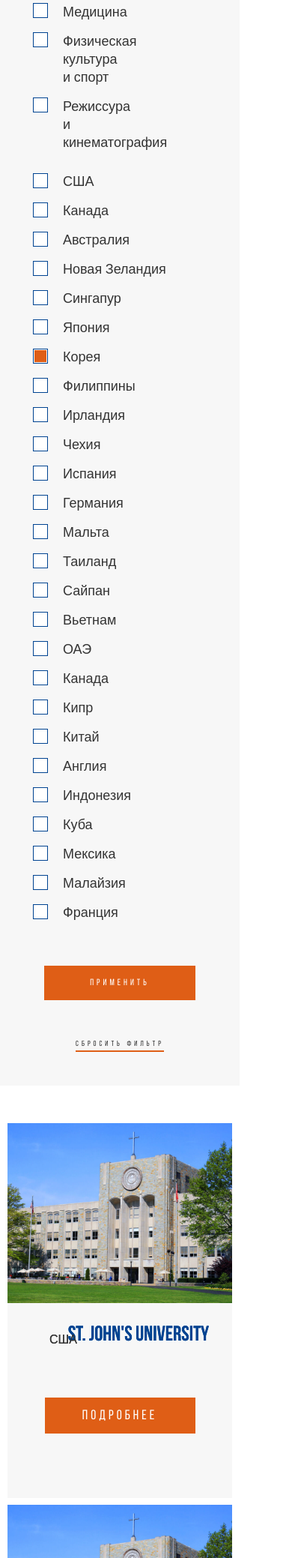
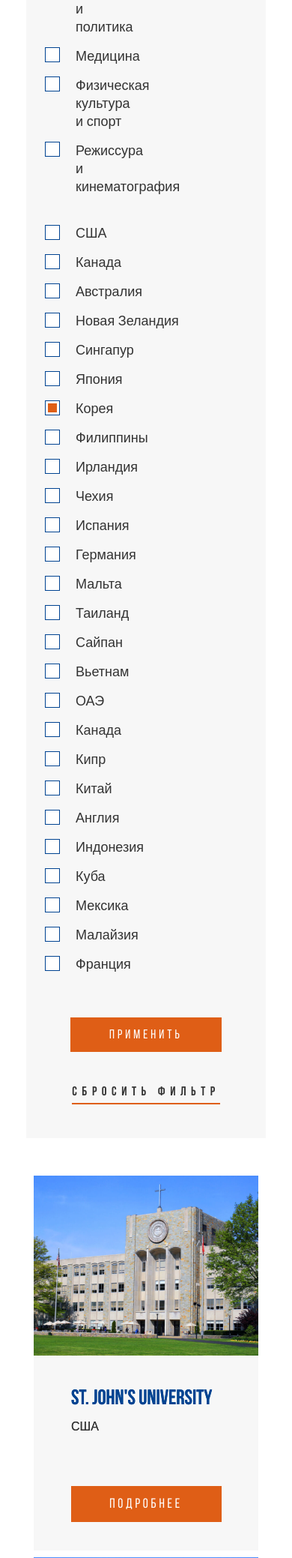
Before and after one commit to denver411/denver411.github.io, a PHP site: page / in a window 390 px wide. Shown: the part 1993-4071 px from the top of the page at 75% size. Run offline with PHP 8.4, Linux system fonts and the light colour scheme; some libraries are stand-ins or nearby versions.

Commit message:
Add files via upload

```diff
--- a/exelente_ru/css/content.css
+++ b/exelente_ru/css/content.css
@@ -131,23 +137,25 @@ a {
 @media (max-width: 576px) {
 	.content.content__schools {
 		max-width: 320px;
+		display: flex;
+		justify-content: space-between;
+		align-items: flex-start;
 		flex-wrap: wrap;
+		margin: 0 auto;
+		margin-bottom: 50px;
 		background: #F7F7F7;
-		margin-bottom: 50px;
 	}
 }
 
 .sidebar-header-adaptive {
 	display: none;
 }
+.sidebar {
+	min-width: 204px;
+  		margin-left: 0; //????
+	background: #F7F7F7;
+	box-shadow: 8px 8px 10px rgba(0, 67, 145, 0.3);
 
-@media (min-width: 577px) {
-	.sidebar {
-		min-width: 190px;
-		margin-left: 0;
-		background: #F7F7F7;
-		box-shadow: 8px 8px 10px rgba(0, 67, 145, 0.3);
-	}
 }
 @media (min-width: 1280px) {
 	.sidebar {
@@ -166,6 +174,17 @@ margin-left: -50px;
 	position: relative;
 }
 
+@media (max-width: 576px) {
+	.sidebar {
+		max-width: 320px;
+		margin: 0 auto;
+		background: #F7F7F7;
+		box-shadow: none;
+	}
+}
+.sidebar__part {
+	position: relative;
+}
 @media (max-width: 576px) {
 	.sidebar__part {
 		max-width: 320px;
@@ -264,13 +283,10 @@ margin-left: -50px;
 	.choose-specialty__checkboxes,
 	.choose-country__checkboxes {
 		position: relative;
-		top: -24px;
-		left: 20px;
-		list-style: none;
-		padding-bottom: 13px;
-		font-family: 'Open Sans', sans-serif;
+		top: 20px;
+		left: 2px;
+		padding-bottom: 23px;
 		font-size: 18px;
-		color: #333333;
 	}
 }
 
@@ -439,11 +419,8 @@ input [type='checkbox'] {
 	.button__action.apply {
 		width: 202px;
 		height: 46px;
-		margin: 30px auto;
-		font-family: 'Bebas Neue', sans-serif;
-		font-size: 12px;
-		letter-spacing: 4px;
-		color: #FFFFFF;
+		margin: 64px auto 0;
+		font-size: 17px;
 	}
 }
 
@@ -477,20 +454,16 @@ a.reset-filter {
 
 @media (max-width: 576px) {
 	a.reset-filter {
-		display: inline-block;
-		margin: 23px auto 45px;
-		padding-bottom: 3px;
-		text-align: center;
-		border-bottom: 2px solid #DF5E16;
-		font-family: 'Bebas Neue', sans-serif;
-		font-size: 10px;
-		letter-spacing: 0.4em;
-		color: #333333;
+  margin: 45px auto 45px;
+  font-size: 17px;
+  font-weight: bold;
+/*  border-bottom: 2px solid #DF5E16;*/
+  padding-bottom: 6px;
+  letter-spacing: 6.5px;
 	}
 }
 
 main.schools-list__wrapper {
-	/* max-width: 1090px; */
 	display: flex;
 	flex-wrap: wrap;
 	margin-bottom: 55px;
@@ -587,45 +547,26 @@ main.schools-list__wrapper {
 
 @media (max-width: 576px) {
 	.school-card h2.school-card__name {
-		position: relative;
-		top: 20px;
+		top: 35px;
 		display: block;
-		padding: 0 10px;
-		font-family: 'Bebas Neue', sans-serif;
-		font-size: 28px;
-		color: #004391;
-		text-align: center;
 	}
+}
+.school-card h2.school-card__name.hover {
+	display: block;
+	color: #004391;
 }
 
 .school-card:hover h2.school-card__name.hover {
 	color: white;
 }
 
-.school-card h2.school-card__name.hover {
-	display: block;
-	color: #004391;
-}
-
 .school-card span.school-card__country {
 	position: relative;
-	top: 43px;
+	top: 46px;
 	font-family: 'Open Sans', sans-serif;
 	font-size: 16px;
 	margin-left: 50px;
 	color: #333333;
-}
-
-@media (max-width: 576px) {
-	.school-card span.school-card__country {
-		position: relative;
-		top: 0;
-		left: 6px;
-		font-family: 'Open Sans', sans-serif;
-		font-size: 16px;
-		margin-left: 50px;
-		color: #333333;
-	}
 }
 
 .school-card:hover span.school-card__country.hover {
@@ -644,12 +585,8 @@ main.schools-list__wrapper {
 
 @media (max-width: 576px) {
 	.school-card .button__action.more {
-		margin: 67px auto;
-		width: 201px;
-		height: 48px;
-		font-family: 'Bebas Neue', sans-serif;
-		font-size: 18px;
-		letter-spacing: 4px;
+		margin: 115px auto;
+		letter-spacing: 3.7px;
 	}
 }
 
```
Also changed, not shown: other parts of exelente_ru/css/content.css (+25 -67 lines), exelente_ru/css/footer.css (+28 -80 lines).
